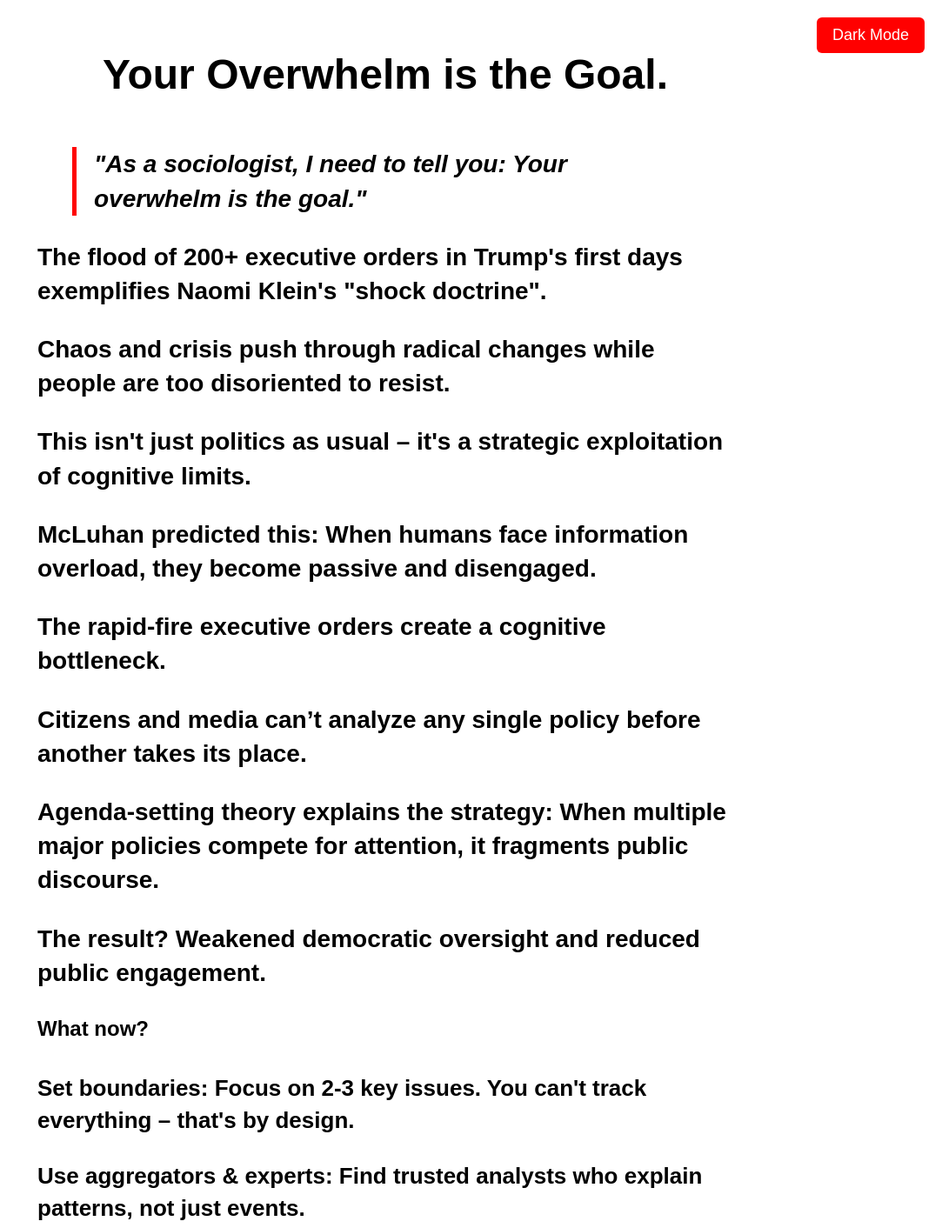
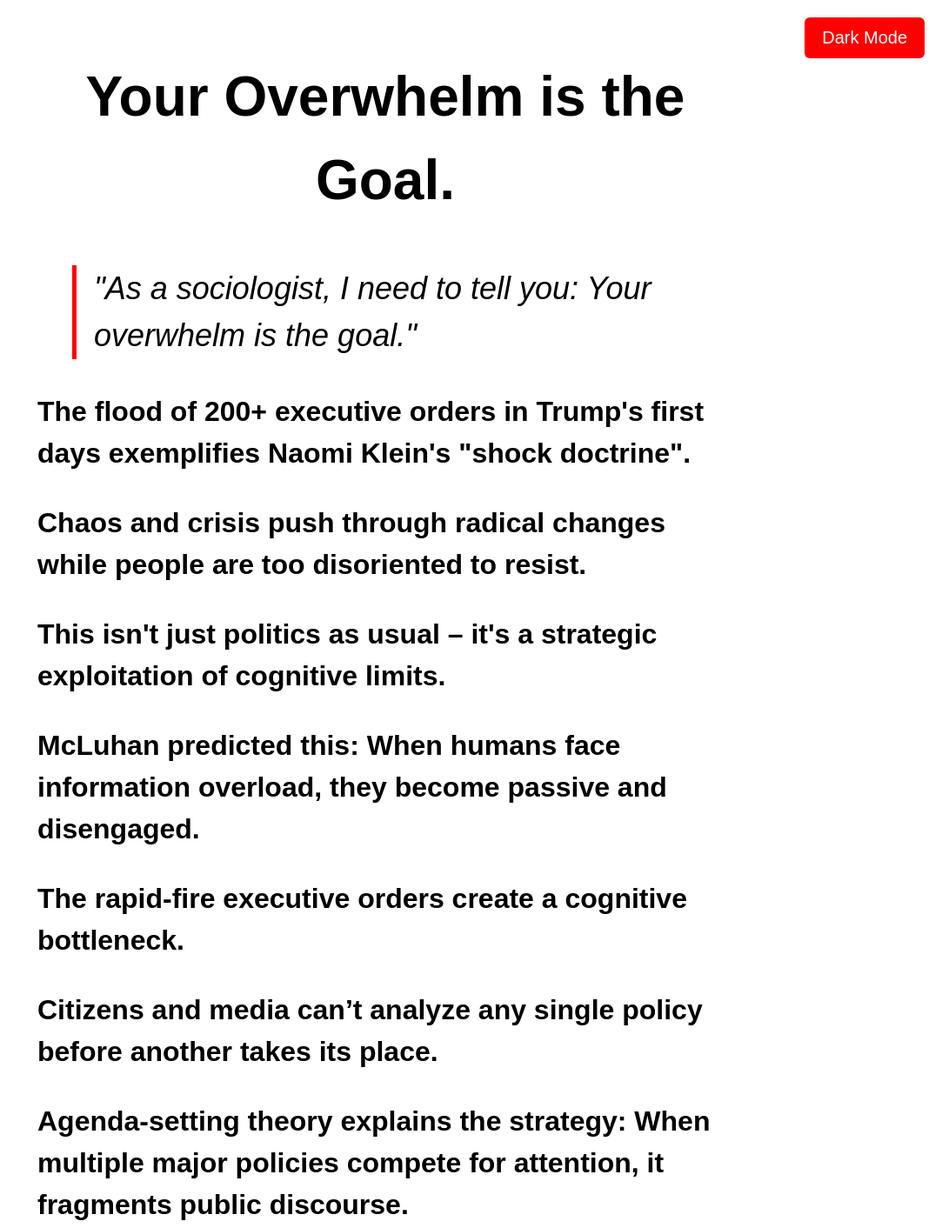
Before and after one commit to jorge0136/political-overwhelm, a plain HTML site: page test.html in a window 1280 px wide. Shown: the top 1412 px of the page at 87% size, without its empty margins (197-1280 px from the left). Drawn offline with Linux system fonts and the light colour scheme.

Commit message:
feat: Still trying scroll animations

```diff
--- a/test.html
+++ b/test.html
@@ -38,29 +38,37 @@
             max-width: 800px;
             text-align: left;
             padding: 20px;
-            line-height: 1.4;
+            line-height: 1.5;
         }
 
         h1 {
-            font-size: 48px;
+            font-size: 64px;
             font-weight: bold;
             text-align: center;
             margin-bottom: 50px;
-            opacity: 1;
         }
 
-        p, blockquote, li {
-            font-size: 28px;
-            font-weight: 600;
+        .hidden {
             opacity: 0;
             transform: translateY(50px);
-            transition: opacity 0.8s ease-out, transform 0.8s ease-out;
+            transition: opacity 1s ease-out, transform 1s ease-out;
+        }
+
+        .fade-in {
+            opacity: 1 !important;
+            transform: translateY(0) !important;
         }
 
         blockquote {
+            font-size: 36px;
+            font-style: italic;
             border-left: 5px solid var(--accent-color);
             padding-left: 20px;
-            font-style: italic;
+        }
+
+        p, li {
+            font-size: 32px;
+            font-weight: 600;
         }
 
         ul {
@@ -70,12 +78,6 @@
 
         li {
             padding: 14px 0;
-            font-size: 26px;
-        }
-
-        .fade-in {
-            opacity: 1 !important;
-            transform: translateY(0) !important;
         }
 
         /* Dark Mode Toggle */
@@ -89,10 +91,10 @@
             background: var(--accent-color);
             color: #fff;
             border: none;
-            padding: 10px 18px;
+            padding: 12px 20px;
             border-radius: 6px;
             cursor: pointer;
-            font-size: 18px;
+            font-size: 20px;
             transition: background 0.3s ease-in-out;
         }
 
@@ -107,34 +109,34 @@
     </div>
 
     <div class="container">
-        <h1 class="scroll-item fade-in">Your Overwhelm is the Goal.</h1>
+        <h1>Your Overwhelm is the Goal.</h1>
 
-        <blockquote class="scroll-item">"As a sociologist, I need to tell you: Your overwhelm is the goal."</blockquote>
+        <blockquote class="hidden">"As a sociologist, I need to tell you: Your overwhelm is the goal."</blockquote>
 
-        <p class="scroll-item">The flood of 200+ executive orders in Trump's first days exemplifies Naomi Klein's <strong>"shock doctrine"</strong>.</p>
+        <p class="hidden">The flood of 200+ executive orders in Trump's first days exemplifies Naomi Klein's <strong>"shock doctrine"</strong>.</p>
 
-        <p class="scroll-item">Chaos and crisis push through radical changes while people are too disoriented to resist.</p>
+        <p class="hidden">Chaos and crisis push through radical changes while people are too disoriented to resist.</p>
 
-        <p class="scroll-item">This isn't just politics as usual – it's a strategic exploitation of cognitive limits.</p>
+        <p class="hidden">This isn't just politics as usual – it's a strategic exploitation of cognitive limits.</p>
 
-        <p class="scroll-item">McLuhan predicted this: <strong>When humans face information overload, they become passive and disengaged.</strong></p>
+        <p class="hidden">McLuhan predicted this: <strong>When humans face information overload, they become passive and disengaged.</strong></p>
 
-        <p class="scroll-item">The rapid-fire executive orders create a cognitive bottleneck.</p>
+        <p class="hidden">The rapid-fire executive orders create a cognitive bottleneck.</p>
 
-        <p class="scroll-item">Citizens and media can’t analyze any single policy before another takes its place.</p>
+        <p class="hidden">Citizens and media can’t analyze any single policy before another takes its place.</p>
 
-        <p class="scroll-item">Agenda-setting theory explains the strategy: When multiple major policies compete for attention, it fragments public discourse.</p>
+        <p class="hidden">Agenda-setting theory explains the strategy: When multiple major policies compete for attention, it fragments public discourse.</p>
 
-        <p class="scroll-item"><strong>The result?</strong> Weakened democratic oversight and reduced public engagement.</p>
+        <p class="hidden"><strong>The result?</strong> Weakened democratic oversight and reduced public engagement.</p>
 
-        <h2 class="scroll-item">What now?</h2>
+        <h2 class="hidden">What now?</h2>
 
         <ul>
-            <li class="scroll-item"><strong>Set boundaries:</strong> Focus on 2-3 key issues. You can't track everything – that's by design.</li>
-            <li class="scroll-item"><strong>Use aggregators & experts:</strong> Find trusted analysts who explain patterns, not just events.</li>
-            <li class="scroll-item"><strong>Remember:</strong> Feeling overwhelmed is the point. Recognizing this gives you power.</li>
-            <li class="scroll-item"><strong>Practice going slow:</strong> Wait 48 hours before reacting. Initial reports miss context.</li>
-            <li class="scroll-item"><strong>Build community:</strong> Share the cognitive load. Network intelligence beats overload.</li>
+            <li class="hidden"><strong>Set boundaries:</strong> Focus on 2-3 key issues. You can't track everything – that's by design.</li>
+            <li class="hidden"><strong>Use aggregators & experts:</strong> Find trusted analysts who explain patterns, not just events.</li>
+            <li class="hidden"><strong>Remember:</strong> Feeling overwhelmed is the point. Recognizing this gives you power.</li>
+            <li class="hidden"><strong>Practice going slow:</strong> Wait 48 hours before reacting. Initial reports miss context.</li>
+            <li class="hidden"><strong>Build community:</strong> Share the cognitive load. Network intelligence beats overload.</li>
         </ul>
     </div>
 
@@ -153,7 +155,7 @@
         loadTheme();
 
         // Scroll Animation
-        const scrollItems = document.querySelectorAll(".scroll-item");
+        const scrollItems = document.querySelectorAll(".hidden");
 
         const observer = new IntersectionObserver(
             (entries) => {
@@ -161,11 +163,11 @@
                     if (entry.isIntersecting) {
                         setTimeout(() => {
                             entry.target.classList.add("fade-in");
-                        }, index * 150); // Staggered delay
+                        }, index * 200); // Staggered delay
                     }
                 });
             },
-            { threshold: 0.2 }
+            { threshold: 0.1 }
         );
 
         scrollItems.forEach(el => observer.observe(el));
```
